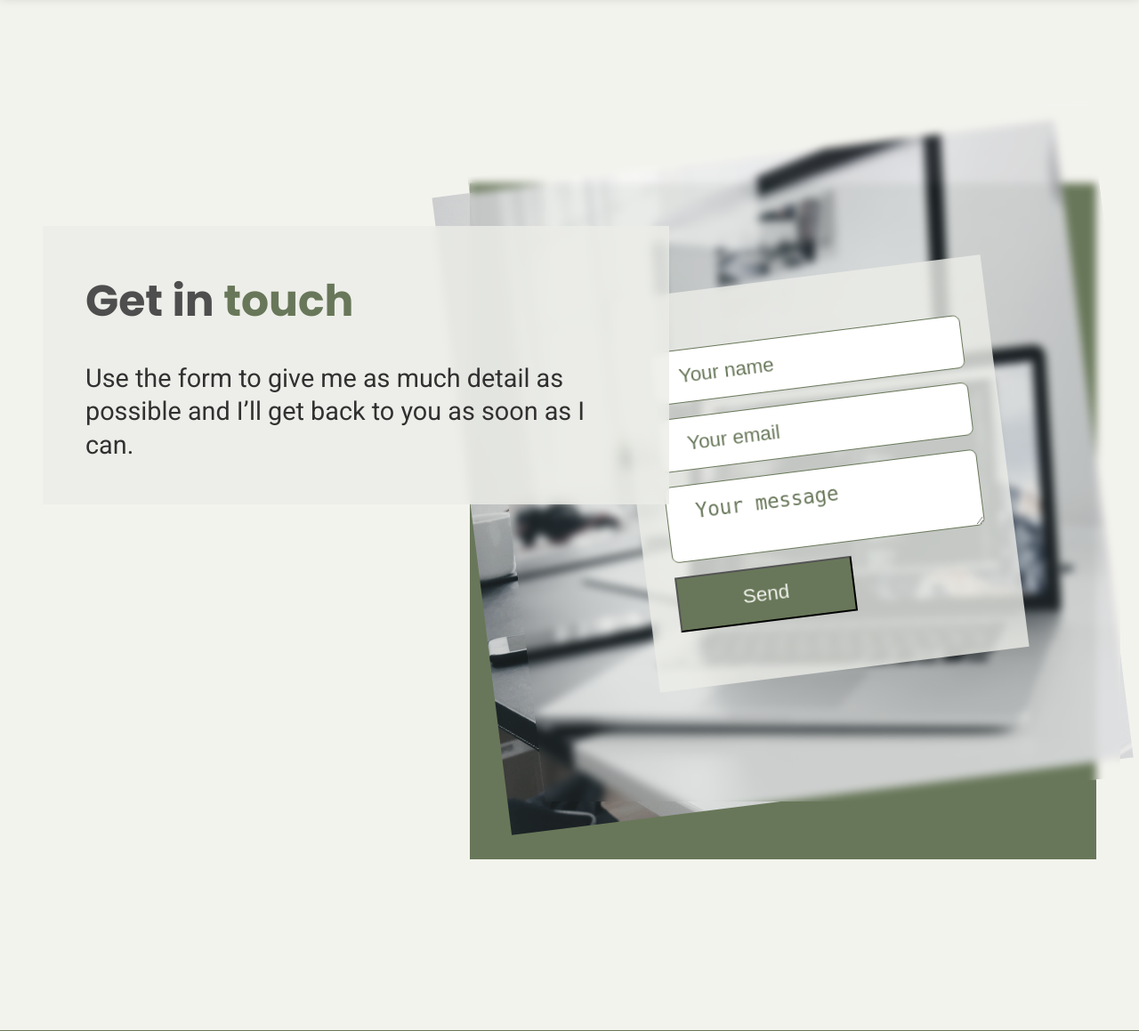
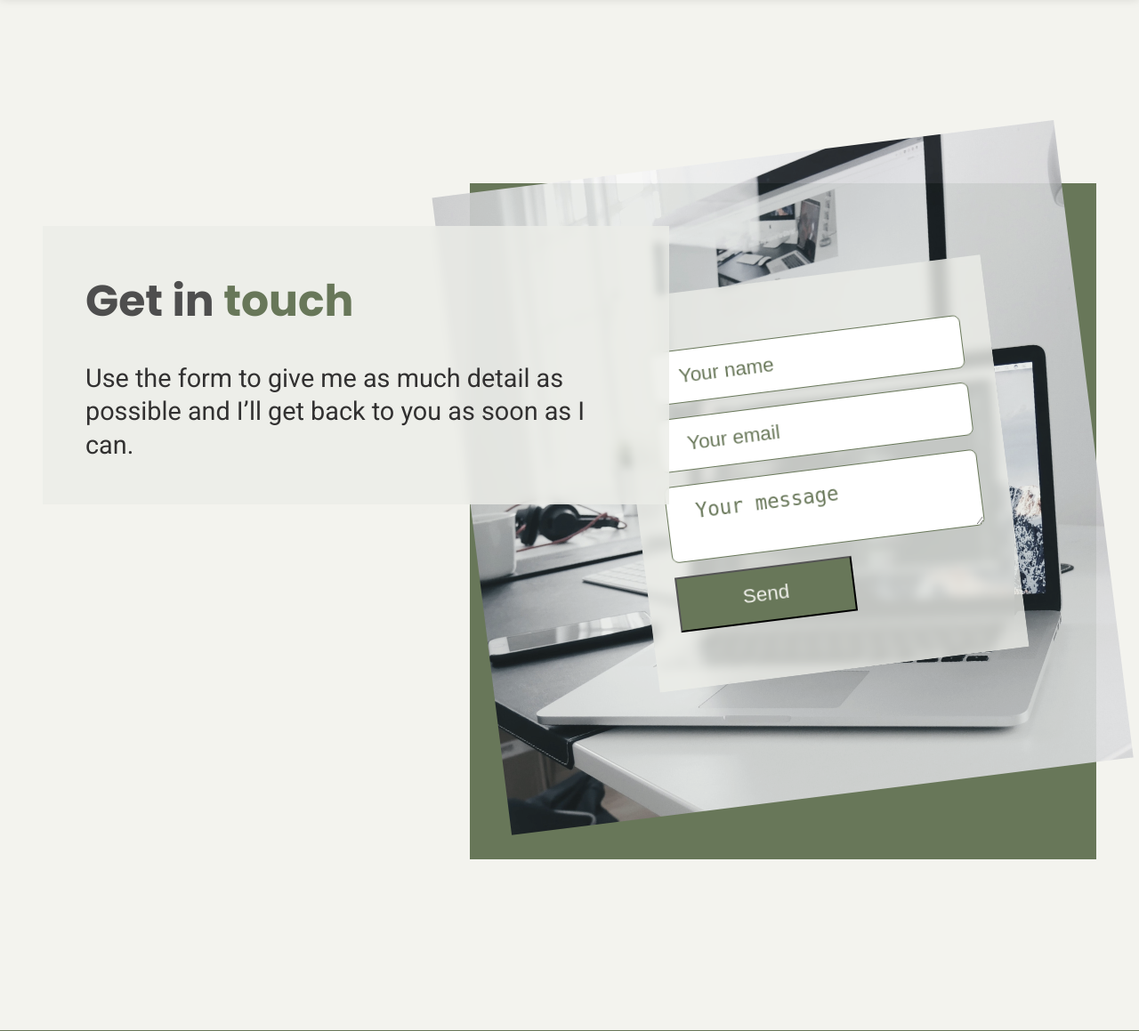
Before and after one commit to rp42dev/django_project, a Django app: page /contact/ in a window 1280 px wide. Shown: the part 122-1281 px from the top of the page at 89% size. Run offline with Django 4.2, Linux system fonts and the light colour scheme.

Commit message:
fix bluring

```diff
--- a/DJANGO_PROJECT/static/css/style.css
+++ b/DJANGO_PROJECT/static/css/style.css
@@ -128,7 +128,6 @@ a {
     font-size: 1.4rem;
     color: var(--dark-color);
 }
-
 
 a {
     text-decoration: none;
@@ -1662,6 +1661,7 @@ a:hover {
     flex-direction: column;
     gap: 1rem;
     background-color: var(--light-color-09);
+    backdrop-filter: blur(6px);
     padding: 4rem 2rem;
     z-index: 5;
 }
@@ -1822,7 +1822,6 @@ a:hover {
     place-items: center;
     width: 100%;
     height: 100%;
-    backdrop-filter: blur(5px);
     transform: rotate(-7.13deg) translate(3rem, -3rem);
     z-index: 3;
 }
```
